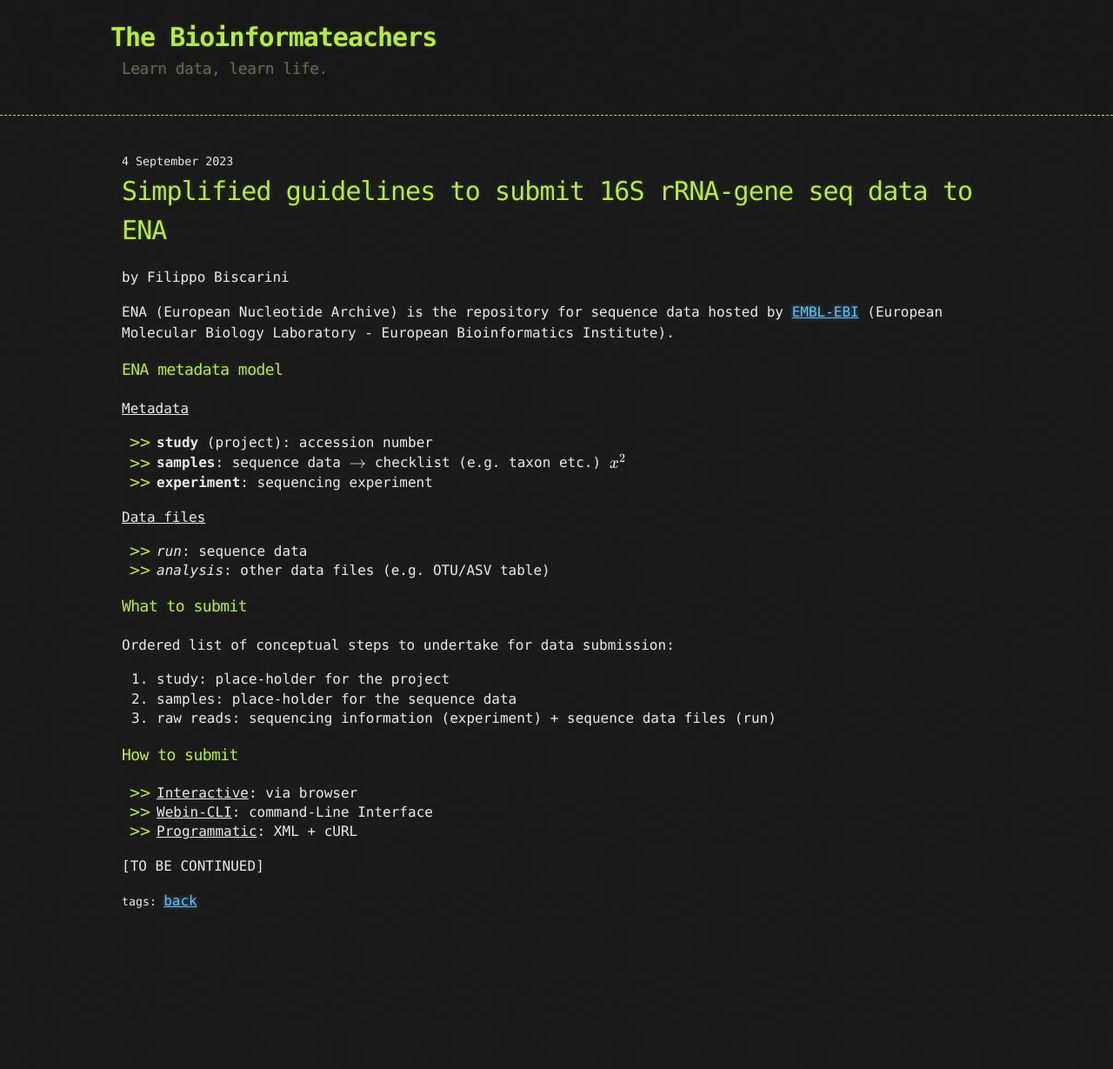
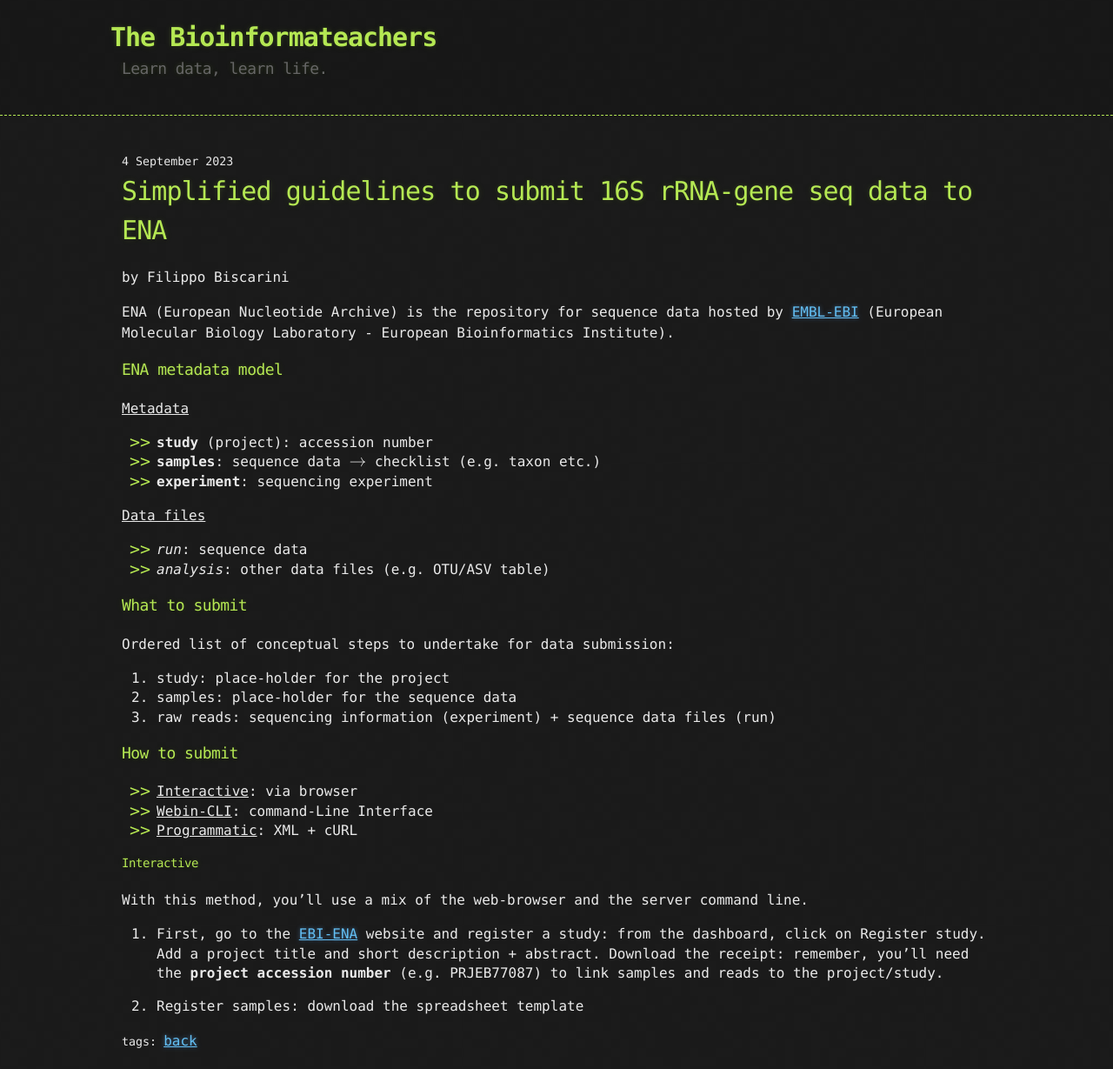
Before and after one commit to bioinformateachers/bioinformateachers.github.io, a Jekyll site: the page built from _posts/2023-09-04-submit-to-ena.md, in a window 1280 px wide. Shown: the whole page at 87% size. Built offline with Jekyll 4.4.1, drawn with Linux system fonts in a browser that asks for light colours; formulas are drawn with MathJax 3; before the commit the page ends 1068 px from its top, so only the background shows below that.

Commit message:
added: study registration

```diff
--- a/_posts/2023-09-04-submit-to-ena.md
+++ b/_posts/2023-09-04-submit-to-ena.md
@@ -12,7 +12,7 @@ ENA (European Nucleotide Archive) is the repository for sequence data hosted by
 
 <u>Metadata</u>
 - **study** (project): accession number
-- **samples**: sequence data $$\rightarrow$$ checklist (e.g. taxon etc.) $$x^2$$
+- **samples**: sequence data $$\rightarrow$$ checklist (e.g. taxon etc.)
 - **experiment**: sequencing experiment
 
 <u>Data files</u>
@@ -33,4 +33,11 @@ Ordered list of conceptual steps to undertake for data submission:
 - <u>Webin-CLI</u>: command-Line Interface
 - <u>Programmatic</u>: XML + cURL
 
-[TO BE CONTINUED]
+#### Interactive
+
+With this method, you'll use a mix of the web-browser and the server command line.
+
+1. First, go to the [EBI-ENA](https://www.ebi.ac.uk/ena/submit/webin/login) website and register a study: from the dashboard, click on Register study.
+Add a project title and short description + abstract. Download the receipt: remember, you'll need the **project accession number** (e.g. PRJEB77087) to link samples and reads to the project/study.
+
+2. Register samples: download the spreadsheet template
```
